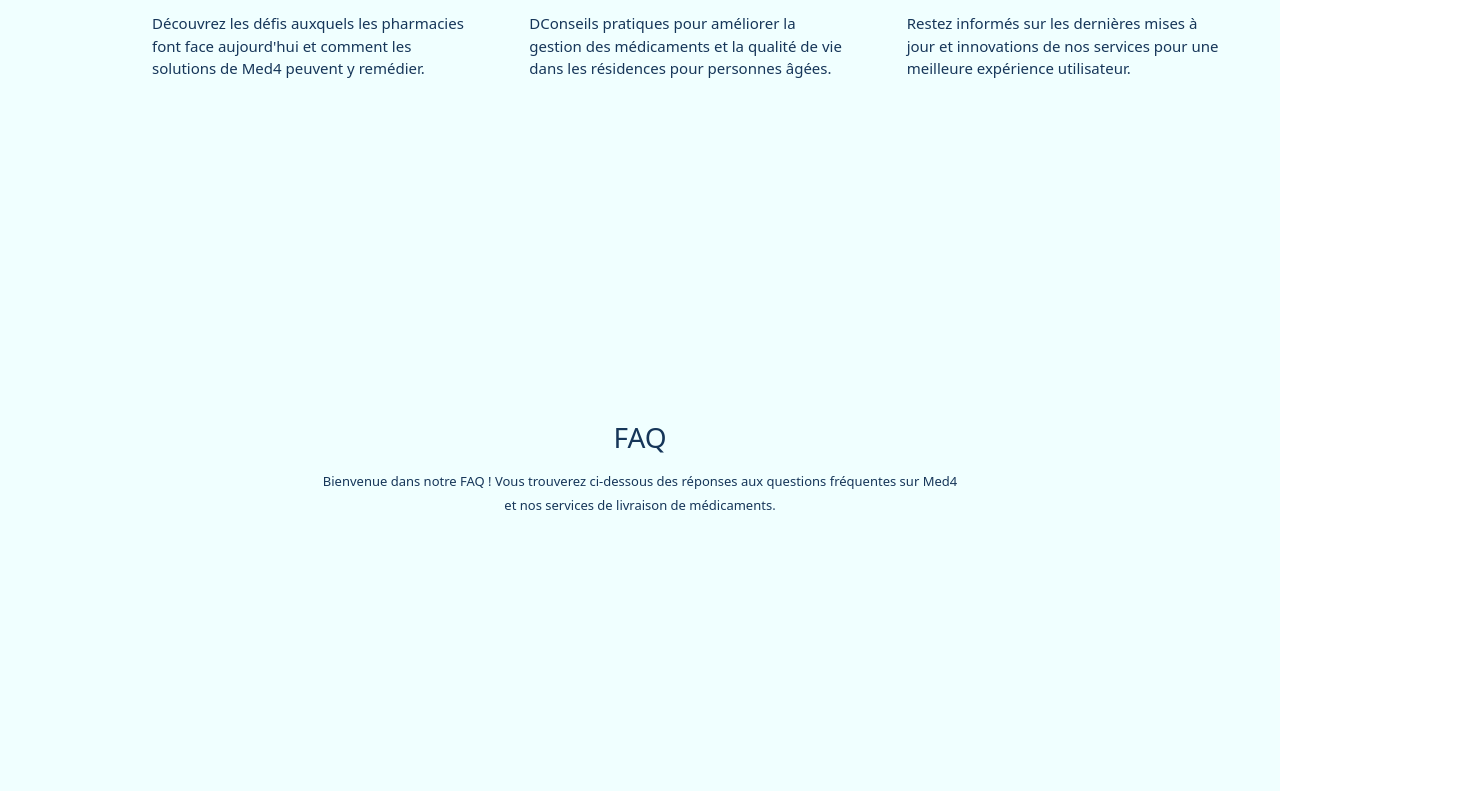
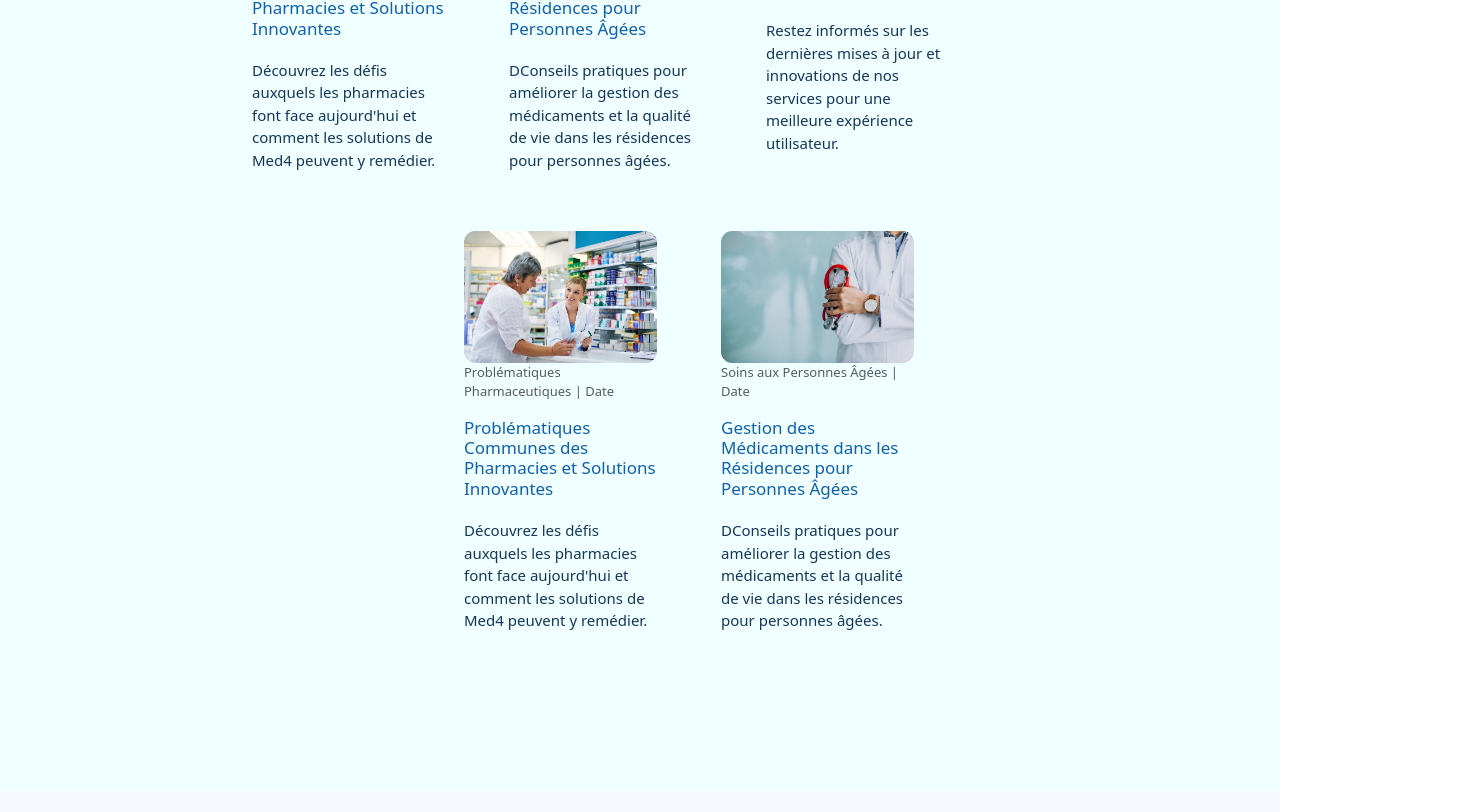
Before and after one commit to jihenJN/med4-site, an Angular app: page / in a window 1280 px wide. Shown: the part 5849-6661 px from the top of the page, 1472 px wide, since content can reach past the window. Built offline with nearby package versions, Linux system fonts and the light colour scheme.

Commit message:
feat blogs is ok

```diff
--- a/src/app/app.component.html
+++ b/src/app/app.component.html
@@ -9,5 +9,5 @@
 <app-img-bande></app-img-bande>
 <router-outlet></router-outlet>
 <app-blogs></app-blogs>
-<app-faq></app-faq>
+<!--app-faq></!--app-faq-->
 <app-footer> </app-footer>
--- a/src/app/blogs/blogs.component.css
+++ b/src/app/blogs/blogs.component.css
@@ -1,15 +1,17 @@
 .section-blog {
 
     background-color: #F0FFFF;
-    height: 80vh; /* 50% of the viewport height */
+    height: 160vh; /* 50% of the viewport height */
     display: flex;
     width: 100%;
     flex-direction: column;
     justify-content:center; /* Vertically center */
     align-items: center;
-    padding: 40px;
+    padding: 20px;
+
 
   }
+
 
 .big-title-blog{
     text-align: center;
@@ -39,8 +41,8 @@
     box-shadow: 0 4px 8px rgba(0, 0, 0, 0.1); /* Box shadow for a shadow effect */
     border-radius: 10px; /* Border radius for rounded corners */
     width: 100%; /* Ensure the image takes full width */
-    height: 230px;
-    width: 340px;
+    height: 150px;
+    width: 250px;
 }
 
 /* Text styling */
--- a/src/app/blogs/blogs.component.html
+++ b/src/app/blogs/blogs.component.html
@@ -1,5 +1,5 @@
 <div class="section-blog">
-    <div class="row" style="margin: 10px;">
+    <div class="row">
         <h3 class="big-title-blog">Blogues</h3>
         <h6 class="text-style-blog">votre source d'informations et de conseils dédiés à l'univers de la pharmacie, des
             résidences pour
@@ -8,9 +8,9 @@
             personnes âgées, et du bien-être des patients et professionnels de santé.
         </h6>
     </div>
-
-    <div class="row" style="margin-left: 80px;">
-        <div class="col-4">
+    <div class="row" style="margin-left: 200px;">
+        <div class="row">
+            <div class="col-3">
                 <div class="custom-card">
                     <img class="card-img-top" src="../assets/blog-1.png" alt="Card image cap">
                     <div class="card-body">
@@ -25,7 +25,7 @@
                 </div>
             </div>
 
-        <div class="col-4">
+            <div class="col-3">
                 <div class="custom-card">
                     <img class="card-img-top" src="../assets/blog-2.png" alt="Card image cap">
                     <div class="card-body">
@@ -39,7 +39,7 @@
                 </div>
             </div>
 
-        <div class="col-4">
+            <div class="col-3">
                 <div class="custom-card">
                     <img class="card-img-top" src="../assets/blog-3.png" alt="Card image cap">
                     <div class="card-body">
@@ -54,6 +54,40 @@
 
         </div>
 
+        <div class="row" style="margin-left: 200px;">
+            <div class="col-3">
+                <div class="custom-card">
+                    <img class="card-img-top" src="../assets/blog-2.png" alt="Card image cap">
+                    <div class="card-body">
+                        <p class="text-muted">Problématiques
+                            Pharmaceutiques | Date</p>
+                        <h5 class="card-title">Problématiques Communes des Pharmacies et Solutions Innovantes</h5>
+                        <p class="card-text">Découvrez les défis auxquels les pharmacies font face aujourd'hui et
+                            comment
+                            les
+                            solutions de Med4 peuvent y remédier.</p>
+                    </div>
+                </div>
+            </div>
+
+            <div class="col-3">
+                <div class="custom-card">
+                    <img class="card-img-top" src="../assets/blog-5.png" alt="Card image cap">
+                    <div class="card-body">
+                        <p class="text-muted">Soins aux Personnes Âgées | Date</p>
+                        <h5 class="card-title">Gestion des Médicaments dans les Résidences pour Personnes Âgées</h5>
+                        <p class="card-text">DConseils pratiques pour améliorer la gestion des médicaments et la
+                            qualité
+                            de
+                            vie dans les résidences pour personnes âgées.</p>
+                    </div>
+                </div>
+            </div>
+
+        </div>
+
+    </div>
+
 
 
 </div>
```
Lines whose indentation alone changed are shown as unchanged.
